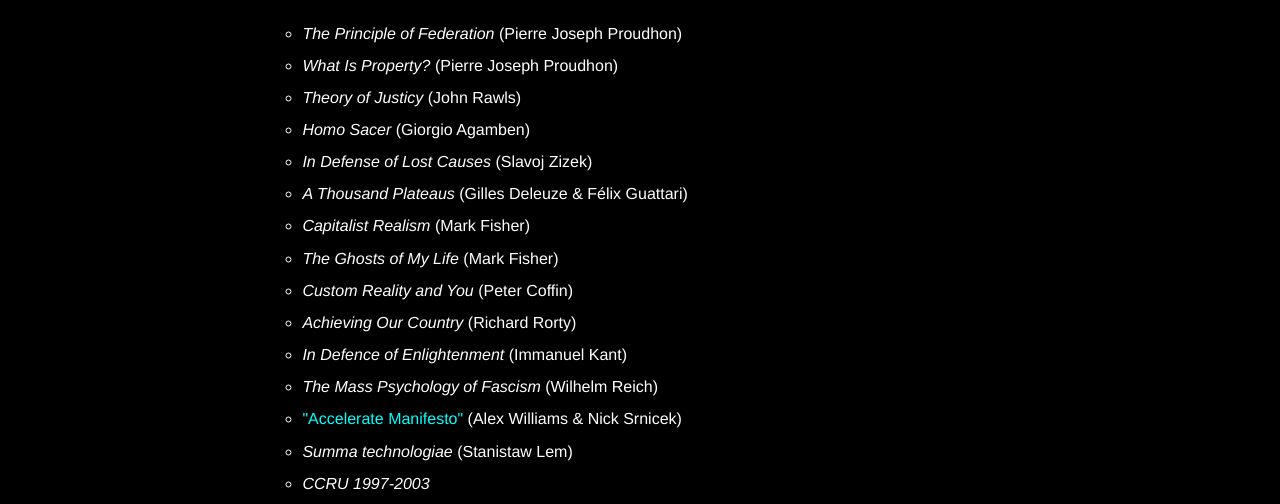
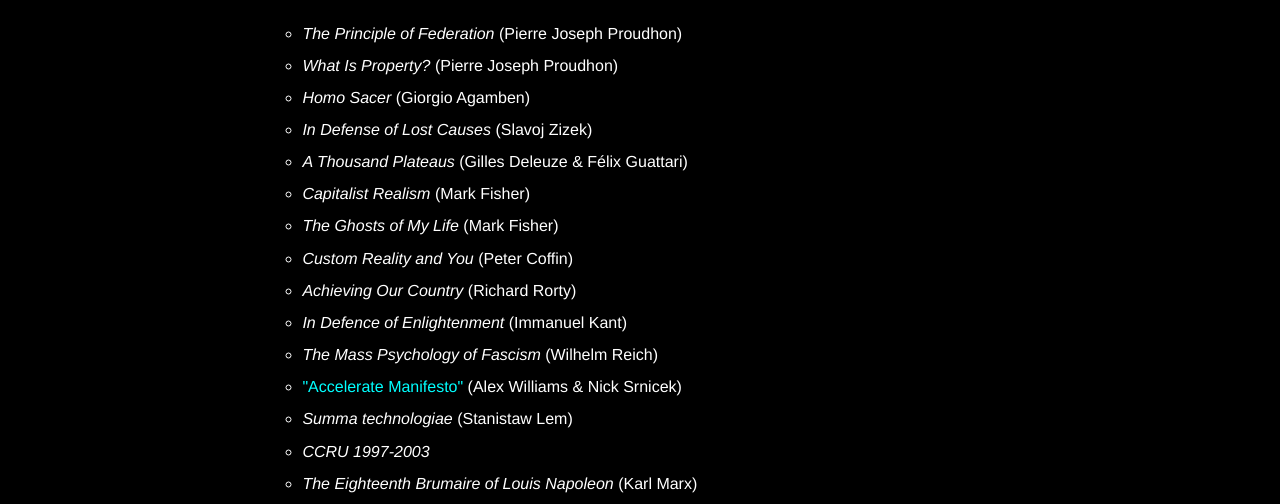
Before and after one commit to Nada-Respetable/ciberiluminismo, a plain HTML site: page documentation.html in a window 1280 px wide. Shown: the part 296-800 px from the top of the page. Drawn offline with Linux system fonts and the light colour scheme.

Commit message:
Update documentation.html

```diff
--- a/documentation.html
+++ b/documentation.html
@@ -28,8 +28,6 @@
                     <li><i>The Principle of Federation</i> (Pierre Joseph Proudhon)</li>
 
                        <li> <i>What Is Property?</i> (Pierre Joseph Proudhon)</li>
-
-                     <li> <i>Theory of Justicy</i> (John Rawls)</li>
 
                        <li> <i>Homo Sacer</i> (Giorgio Agamben)</li>
 
```
